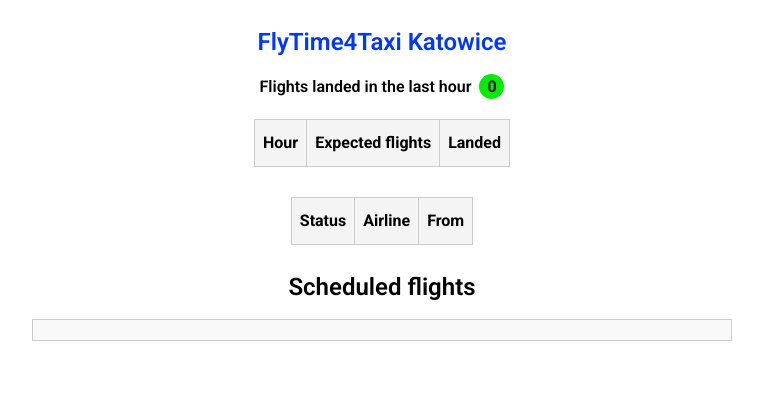
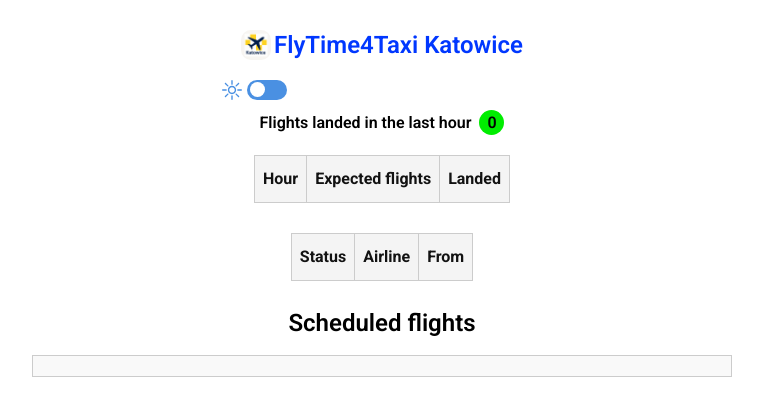
Before and after one commit to aleksandr105/flytime4taxi-katowice, a plain HTML site: page index.html in a window 1280 px wide. Shown: the whole page, without its empty margins (258-1021 px from the left). Drawn offline with Linux system fonts and the light colour scheme; no server answers.

Commit message:
adds dark theme

```diff
--- a/index.html
+++ b/index.html
@@ -23,8 +23,73 @@
         <div class="container"><p class="headeer-text">Тут будет навигация</p></div>
       </header> -->
       <main class="main">
-        <h1 class="title">FlyTime4Taxi Katowice</h1>
-        <div></div>
+        <div class="title-wrapper">
+          <img class="logo" src="./favicons/web-app-manifest-512x512.png" alt="logo" />
+          <h1 class="title">FlyTime4Taxi Katowice</h1>
+        </div>
+        <div class="checkbox-wrapper container" style="display: none">
+          <svg
+            class="checkbox-img"
+            fill="#000000"
+            version="1.1"
+            id="Capa_1"
+            xmlns="http://www.w3.org/2000/svg"
+            xmlns:xlink="http://www.w3.org/1999/xlink"
+            width="800px"
+            height="800px"
+            viewBox="0 0 405.897 405.897"
+            xml:space="preserve"
+          >
+            <g>
+              <g>
+                <path
+                  d="M202.948,118.395c-46.623,0-84.561,37.931-84.561,84.554c0,46.631,37.938,84.562,84.561,84.562
+			c46.624,0,84.561-37.931,84.561-84.562C287.509,156.325,249.571,118.395,202.948,118.395z M202.948,259.451
+			c-31.155,0-56.502-25.349-56.502-56.502c0-31.148,25.347-56.495,56.502-56.495c31.155,0,56.502,25.347,56.502,56.495
+			C259.45,234.102,234.103,259.451,202.948,259.451z"
+                />
+                <path
+                  d="M202.948,98.59c7.749,0,14.03-6.282,14.03-14.029V14.03c0-7.748-6.281-14.029-14.03-14.029
+			c-7.748,0-14.029,6.281-14.029,14.029v70.531C188.918,92.308,195.199,98.59,202.948,98.59z"
+                />
+                <path
+                  d="M286.659,133.274c3.59,0,7.187-1.37,9.926-4.11l49.871-49.878c5.474-5.479,5.474-14.365-0.008-19.838
+			c-5.479-5.48-14.357-5.48-19.838,0l-49.871,49.877c-5.48,5.48-5.48,14.365,0,19.839
+			C279.479,131.904,283.069,133.274,286.659,133.274z"
+                />
+                <path
+                  d="M391.866,188.919l-70.531,0.007c-7.754,0-14.028,6.281-14.028,14.029s6.282,14.029,14.028,14.029l70.531-0.007
+			c7.748,0,14.031-6.28,14.031-14.029C405.897,195.2,399.614,188.919,391.866,188.919z"
+                />
+                <path
+                  d="M296.571,276.748c-5.48-5.479-14.357-5.479-19.838,0c-5.481,5.479-5.48,14.365,0,19.839l49.877,49.87
+			c2.74,2.74,6.33,4.109,9.92,4.109s7.186-1.369,9.926-4.109c5.474-5.479,5.474-14.365-0.008-19.838L296.571,276.748z"
+                />
+                <path
+                  d="M202.934,307.306c-7.748,0-14.022,6.282-14.022,14.028l0.007,70.531c0,7.748,6.281,14.031,14.036,14.031
+			c7.748,0,14.023-6.283,14.023-14.031l-0.008-70.531C216.97,313.589,210.688,307.306,202.934,307.306z"
+                />
+                <path
+                  d="M109.303,276.74L59.44,326.619c-5.474,5.479-5.474,14.365,0.007,19.838c2.74,2.74,6.329,4.109,9.919,4.109
+			s7.18-1.369,9.919-4.109l49.864-49.877c5.48-5.479,5.48-14.364,0-19.84C123.668,271.26,114.783,271.26,109.303,276.74z"
+                />
+                <path
+                  d="M98.589,202.949c0-7.748-6.282-14.029-14.029-14.029H14.029C6.281,188.92,0,195.201,0,202.949
+			c0,7.749,6.281,14.03,14.029,14.03H84.56C92.307,216.977,98.589,210.697,98.589,202.949z"
+                />
+                <path
+                  d="M109.317,129.15c2.74,2.74,6.33,4.11,9.92,4.11c3.589,0,7.179-1.37,9.919-4.11c5.48-5.48,5.48-14.365,0-19.839
+			L79.285,59.448c-5.479-5.48-14.365-5.48-19.845,0c-5.474,5.479-5.474,14.365,0.007,19.838L109.317,129.15z"
+                />
+              </g>
+            </g>
+          </svg>
+          <label class="switch">
+            <input type="checkbox" id="theme-toggle" />
+            <span class="slider"></span>
+          </label>
+        </div>
+        <div class="root"></div>
       </main>
       <footer class="footer"></footer>
       <script type="module" src="translation.js"></script>
--- a/index.js
+++ b/index.js
@@ -10,7 +10,28 @@ import {
   getScheduledFlightsMarkup,
 } from './markup.js';
 
-const ref = document.querySelector('.main>div');
+const ref = document.querySelector('.main>div.root');
+
+// theme code
+const theme = JSON.parse(localStorage.getItem('dark'));
+
+const toggle = document.getElementById('theme-toggle');
+
+if (theme) {
+  document.querySelector('body').classList.add('dark-theme');
+  document.querySelector('.checkbox-img').classList.add('checkbox-img-cheked');
+  toggle.checked = 'true';
+}
+
+toggle.addEventListener('change', () => {
+  document.body.classList.toggle('dark-theme', toggle.checked);
+  document.querySelector('.checkbox-img').classList.toggle('checkbox-img-cheked', toggle.checked);
+  document.querySelector('.flights-chart').classList.toggle('dark', toggle.checked);
+  localStorage.setItem('dark', JSON.stringify(toggle.checked));
+});
+
+document.querySelector('.checkbox-wrapper').style.display = 'flex';
+/////////////////
 
 let oldMarkup = '';
 
--- a/markup.js
+++ b/markup.js
@@ -22,7 +22,7 @@ export const getCurrentArrivalsMarkup = sortedData => {
 
       return `
  <tr class=${backgroundStatus}>
-   <td class="td-flight-status"><p>${status}</p><p class="terminal">${terminal}</p></td>
+   <td class="td-flight-status"><p>${status}</p><p class="terminal-Info">${terminal}</p></td>
    <td><img class="td-flight-logo" src="${airline_logo}" alt="${airline_name} logo"></td>
    <td class="td-flight-airport">${airport}</td>
  </tr>`;
@@ -164,10 +164,12 @@ export const getScheduledFlightsMarkup = data => {
     })
     .join('');
 
+  const theme = JSON.parse(localStorage.getItem('dark')) ? 'dark' : '';
+
   return `<section class="scheduled-flights-section">
    <div class="container">
    <h2 class="scheduled-flights-title">${getTranslate('scheduled_flights')}</h2>
-  <div class="flights-chart">
+  <div class="flights-chart ${theme}">
   ${chartMarkup}
 </div>
 </div>
--- a/styles.css
+++ b/styles.css
@@ -91,10 +91,24 @@ textarea {
 .title{
  color: rgb(0, 55, 255);
  text-align: center;
- padding-top: 30px;
- margin-bottom: 20px;
  font-size: 24px;
  font-weight: 600;
+}
+
+.logo{
+ width: 30px;
+ height: 30px;
+ margin-right: 3px;
+ border-radius: 10px;
+}
+
+.title-wrapper{
+ padding-top: 30px;
+ display:flex;
+ flex-wrap: wrap;
+ align-items: center;
+ justify-content: center;
+ margin-bottom: 20px;
 }
 
 .headeer-text{
@@ -144,6 +158,7 @@ table {
 
 thead>tr>th{
  padding: 15px 8px;
+ color:#121212
 }
 
 th,
@@ -218,6 +233,10 @@ th {
    overflow-x: auto;
   }
 
+.dark {
+ background: #acacac;
+}
+
   .bar-container {
    display: flex;
    flex-direction: column;
@@ -248,9 +267,82 @@ th {
    padding-bottom: 40px;
   }
 
-  .terminal{
-   /* color: rgb(0, 4, 255); */
+  .terminal-Info{
    font-weight: 600;
-   /* text-align: center; */
    margin-top: 5px;
   }
+
+/* тема чекбокс */
+
+  .checkbox-wrapper{
+   display: flex;
+   max-width: 340px;
+   padding-bottom: 10px;
+  }
+
+    /* Контейнер */
+    .switch {
+     position: relative;
+     display: inline-block;
+     width: 40px;
+     height: 20px;
+    }
+
+    /* Скрываем стандартный checkbox */
+    .switch input {
+     opacity: 0;
+     width: 0;
+     height: 0;
+    }
+
+    /* Ползунок */
+    .slider {
+     position: absolute;
+     cursor: pointer;
+     top: 0;
+     left: 0;
+     right: 0;
+     bottom: 0;
+     /* background-color: #ccc; */
+     background-color: #4a90e2;
+     border-radius: 20px;
+     transition: 0.3s;
+    }
+
+    /* Кругляшок */
+    .slider::before {
+     position: absolute;
+     content: "";
+     height: 15px;
+     width: 15px;
+     left: 3px;
+     bottom: 3px;
+     background-color: #FFF;
+     border-radius: 50%;
+     transition: 0.3s;
+    }
+
+    /* Когда чекбокс активен */
+body.dark-theme {
+ background-color: #6c6c6c;
+ color: #f1f1f1;
+}
+
+    input:checked+.slider {
+     background-color: #4a90e2;
+    }
+
+    input:checked+.slider::before {
+     transform: translateX(19px);
+    }
+
+    .checkbox-img{
+     width: 20px;
+     height: 20px;
+     margin-right: 5px;
+     fill: #4a90e2;
+    }
+
+    .checkbox-img-cheked{
+     fill: #efff13
+    }
```
Also changed, not shown: svg/shining-sun-svgrepo-com.svg (added).
